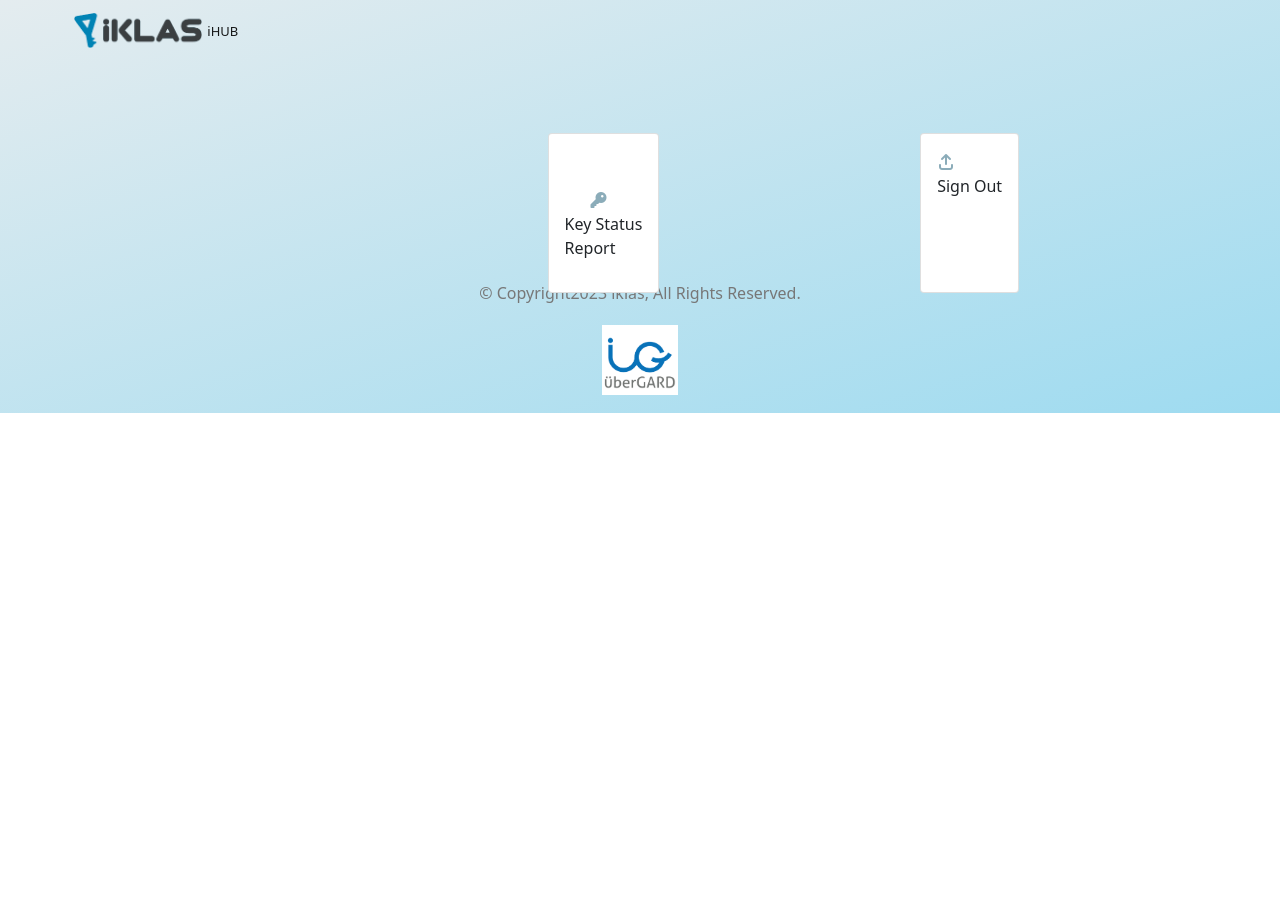
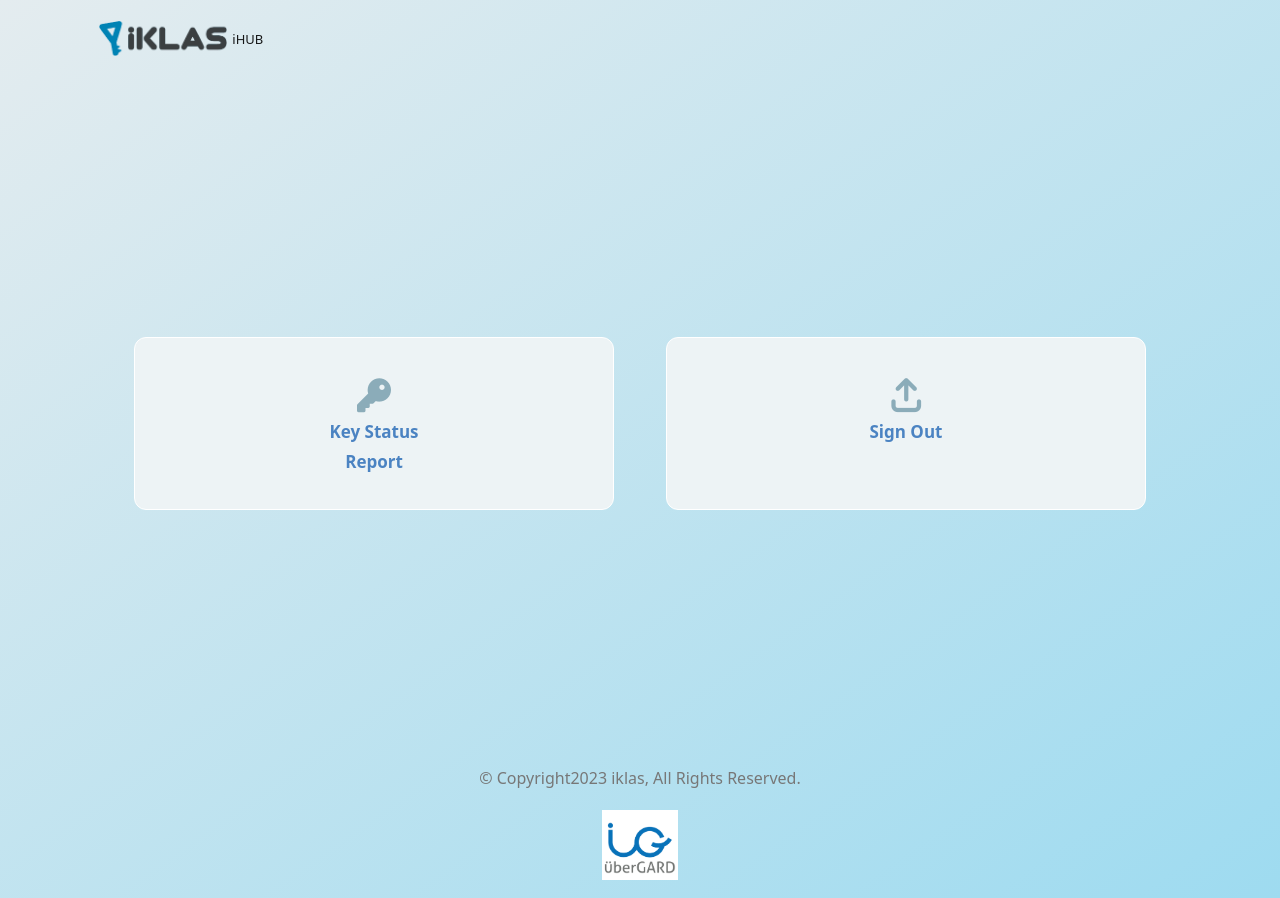
Before and after one commit to udara-ramawickrama/iklas-web-app, a plain HTML site: page nav.html in a window 1280 px wide. Before the commit the page ends 800 px from the top, so only its background shows below. Drawn offline with nearby package versions, Linux system fonts and the light colour scheme.

Commit message:
completed nav page and css

```diff
--- a/assest/css/nav.css
+++ b/assest/css/nav.css
@@ -46,3 +46,31 @@
         display: flex;
         justify-content: space-evenly;
     }
+    /* .cards_section */
+
+    #card_section {
+        margin: 268px 0px;
+    }
+
+    .card {
+        width: 43%;
+        background-color: #edf3f5;
+        border: 1px solid #fff;
+        border-radius: 12px;
+    }
+
+    .card_img_wrap {
+        text-align: center;
+        line-height: 30px;
+    }
+
+    .card_img_wrap a {
+        font-size: 34px;
+    }
+
+    .card_img_wrap p {
+        font-size: 27px;
+        font-size: 17px;
+        color: rgb(75 131 194);
+        font-weight: 600;
+    }
--- a/nav.html
+++ b/nav.html
@@ -22,8 +22,9 @@
 <body>
     <root>
         <div id="sign_in_page">
+            <div class="container">
                 <header>
-                <nav class="navbar navbar-expand-lg navbar-light navbar-float">
+                    <nav class="navbar navbar-expand-lg navbar-light navbar-float pt-3">
                         <div class="container">
                             <div class="sign_img">
                                 <a href="index.html" class="navbar-brand my-auto"><img src="./images/logo.png " alt="logo" class="logo">&nbsp;<span class="ihub">iHUB</span></a>
@@ -32,53 +33,45 @@
                                 </button>
                             </div>
                             <div class="navbar-collapse collapse" id="navbarContent">
-                            <div class="ml-auto">
-                                <a href="#" class="btn btn-outline rounded-pill">
-                            </div>
                             </div>
                         </div>
                     </nav>
                 </header>
+
                 <main>
-
+                    <div id="card_section">
                         <div class="col-12 cards">
-
                             <div class="card">
                                 <div class="card-body">
                                     <div class="card_img_wrap">
-                                <a href="#"><i class="fa-solid fa-key" style="color: #8bacb9;"></i></a>
+                                        <a href="#"><i class="fa-solid fa-key mt-4" style="color: #8bacb9;"></i></a>
                                         <p>Key Status<br>Report</p>
                                     </div>
                                 </div>
                             </div>
-
-
                             <div class="card">
                                 <div class="card-body">
                                     <div class="card_img_wrap">
-                                <a href="#"><i class="fa-solid fa-arrow-right-from-bracket fa-rotate-270" style="color: #8bacb9;"></i></a>
+                                        <a href="#"><i class="fa-solid fa-arrow-right-from-bracket fa-rotate-270 mt-4" style="color: #8bacb9;"></i></a>
                                         <p>Sign Out</p>
                                     </div>
                                 </div>
                             </div>
-
-
-
                         </div>
-            </main>
-
+                    </div>
 
                     <!-- footer -->
-            <footer>
+
                     <div class="copyright">
                         <p>&copy; Copyright2023 iklas, All Rights Reserved.</p>
                         <div class="ubergard_logo">
                             <img src="./images/ubergard_logo.png" alt="ubergard_logo">
                         </div>
                     </div>
-            </footer>
             </div>
 
+            </main>
+        </div>
     </root>
 </body>
 
```
Lines whose indentation alone changed are shown as unchanged.
